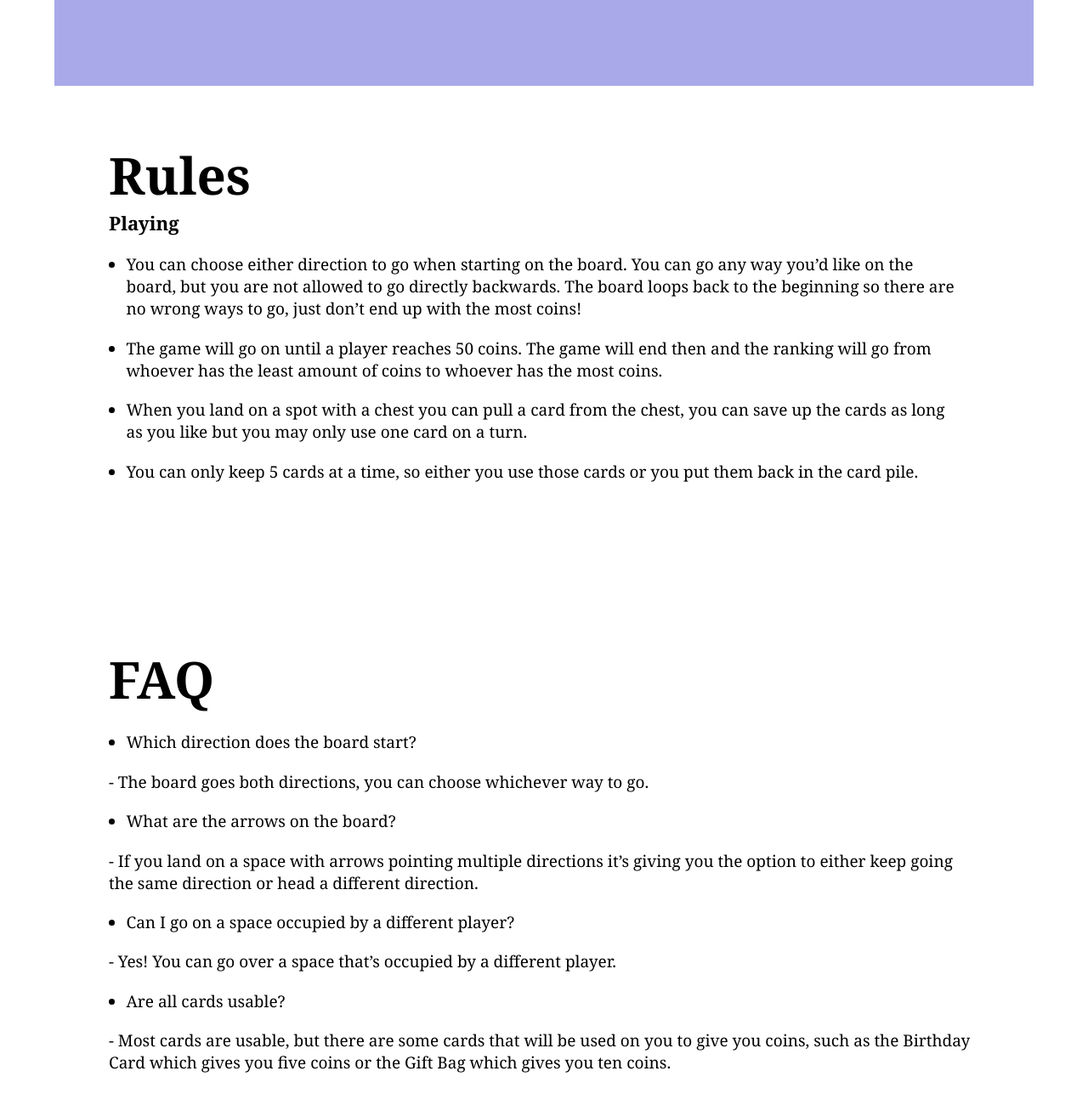
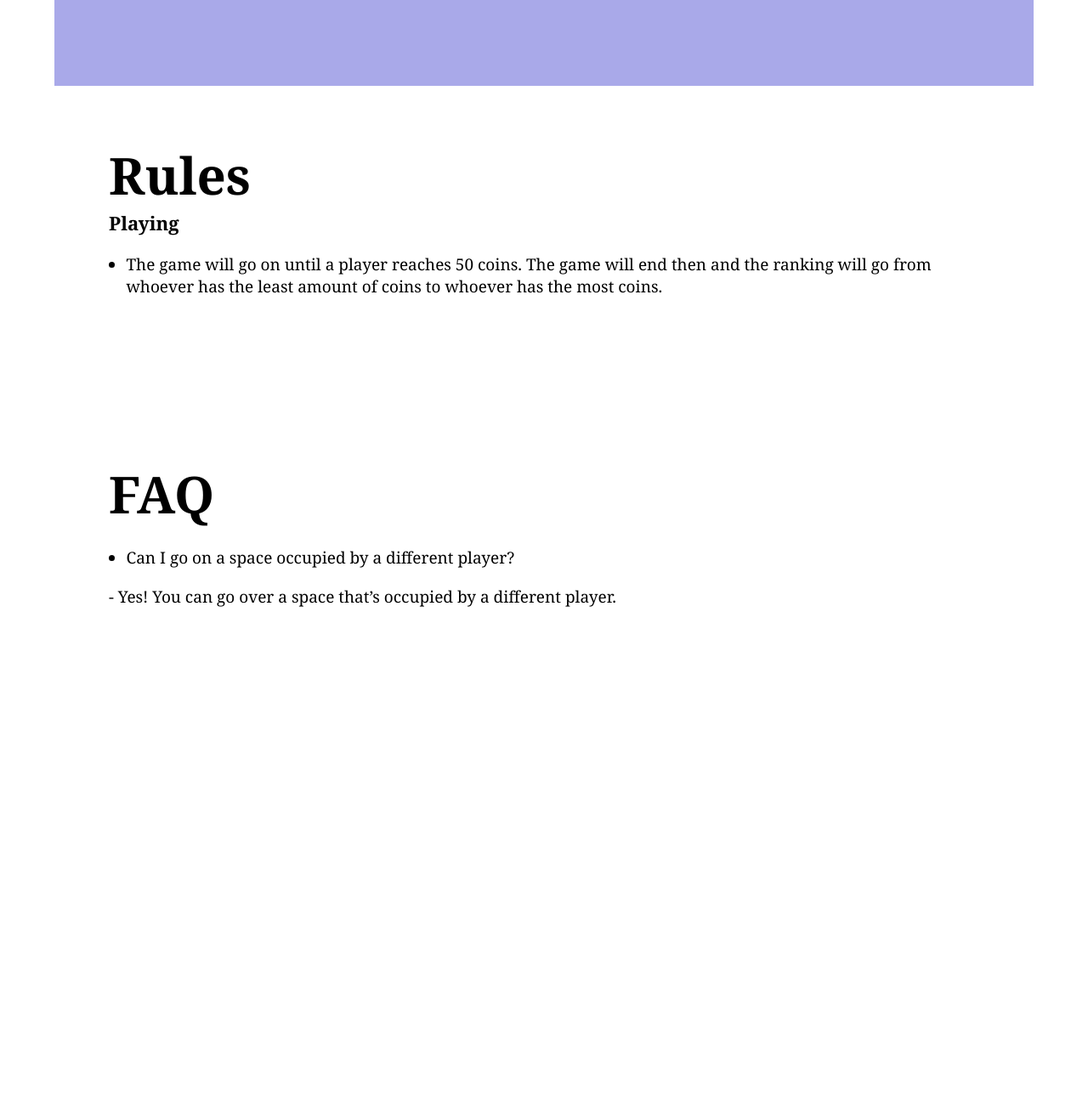
Before and after one commit to TeaveLeaf/Game-Project, a plain HTML site: page index.html in a window 1280 px wide. Shown: the part 856-2156 px from the top of the page at 85% size. After the commit the page ends 1635 px from the top, so only its background shows below. Drawn offline with Linux system fonts and the light colour scheme.

Commit message:
KC - Removed text

```diff
--- a/index.html
+++ b/index.html
@@ -276,24 +276,24 @@
         <h1>Rules</h1>
         <h3>Playing</h3>
         <ul>
-            <li>You can choose either direction to go when starting on the board. You can go any way you’d like on the board, but you are not allowed to go directly backwards. The board loops back to the beginning so there are no wrong ways to go, just don’t end up with the most coins!
-            </li>
+            <!-- <li>You can choose either direction to go when starting on the board. You can go any way you’d like on the board, but you are not allowed to go directly backwards. The board loops back to the beginning so there are no wrong ways to go, just don’t end up with the most coins!
+            </li> -->
             <li>The game will go on until a player reaches 50 coins. The game will end then and the ranking will go from whoever has the least amount of coins to whoever has the most coins.</li>
-            <li>When you land on a spot with a chest you can pull a card from the chest, you can save up the cards as long as you like but you may only use one card on a turn.</li>
-            <li>You can only keep 5 cards at a time, so either you use those cards or you put them back in the card pile.</li>
+            <!-- <li>When you land on a spot with a chest you can pull a card from the chest, you can save up the cards as long as you like but you may only use one card on a turn.</li>
+            <li>You can only keep 5 cards at a time, so either you use those cards or you put them back in the card pile.</li> -->
         </ul>
         <div class="faqContent"></div>
             <h1 id="extraTxt">FAQ</h1>
             <ul>
-                <li>Which direction does the board start?</li>
+                <!-- <li>Which direction does the board start?</li>
                 <p>- The board goes both directions, you can choose whichever way to go.</p>
                 <li>What are the arrows on the board?</li>
-                <p>- If you land on a space with arrows pointing multiple directions it’s giving you the option to either keep going the same direction or head a different direction.</p>
+                <p>- If you land on a space with arrows pointing multiple directions it’s giving you the option to either keep going the same direction or head a different direction.</p> -->
                 <li>Can I go on a space occupied by a different player?</li>
                 <p>- Yes! You can go over a space that’s occupied by a different player.</p>
-                <li>Are all cards usable?</li>
+                <!-- <li>Are all cards usable?</li>
                 <p>- Most cards are usable, but there are some cards that will be used on you to give you coins, such as the Birthday Card which gives you five coins or the Gift Bag which gives you ten coins.
-                </p>
+                </p> -->
             </ul>
         </div>
     </div>
```
